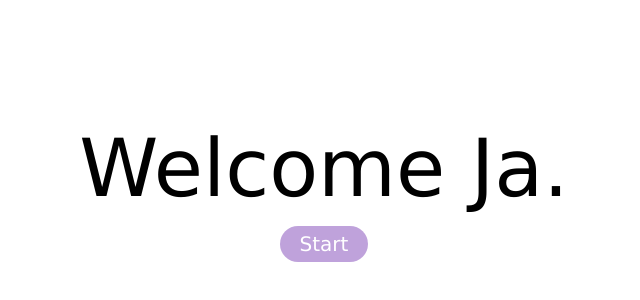
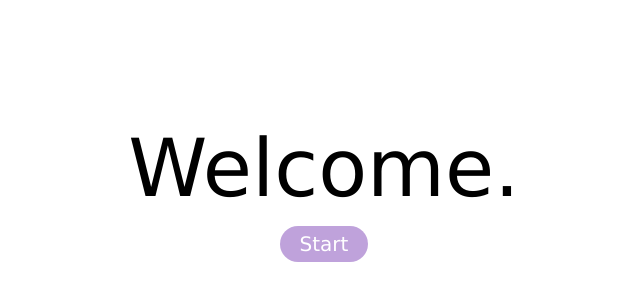
Before and after one commit to wish-eq/display-from-API-exercise, a React (Create React App) app: page / in a window 1280 px wide. Shown: the part 216-516 px from the top of the page, without its empty margins (316-956 px from the left). Built offline with nearby package versions, Linux system fonts and the light colour scheme.

Commit message:
changed "welcome"

```diff
--- a/src/App.js
+++ b/src/App.js
@@ -9,7 +9,7 @@ function App() {
     <div className="App">
       <div class="welcome-container flex flex-col items-center justify-center">
         <div class="welcome-text">
-          <Link to="/gallery">Welcome Ja.</Link>
+          <Link to="/gallery">Welcome.</Link>
         </div>
         <div>
           <Link to="/gallery" class="welcome-btn">
```
